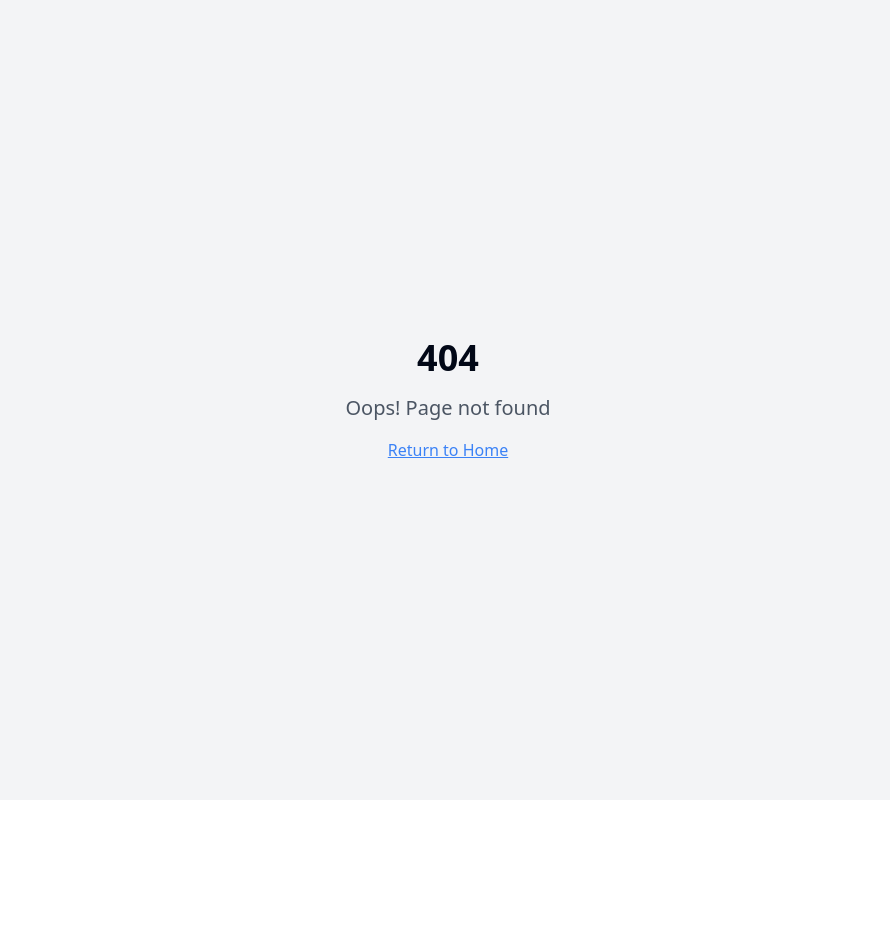
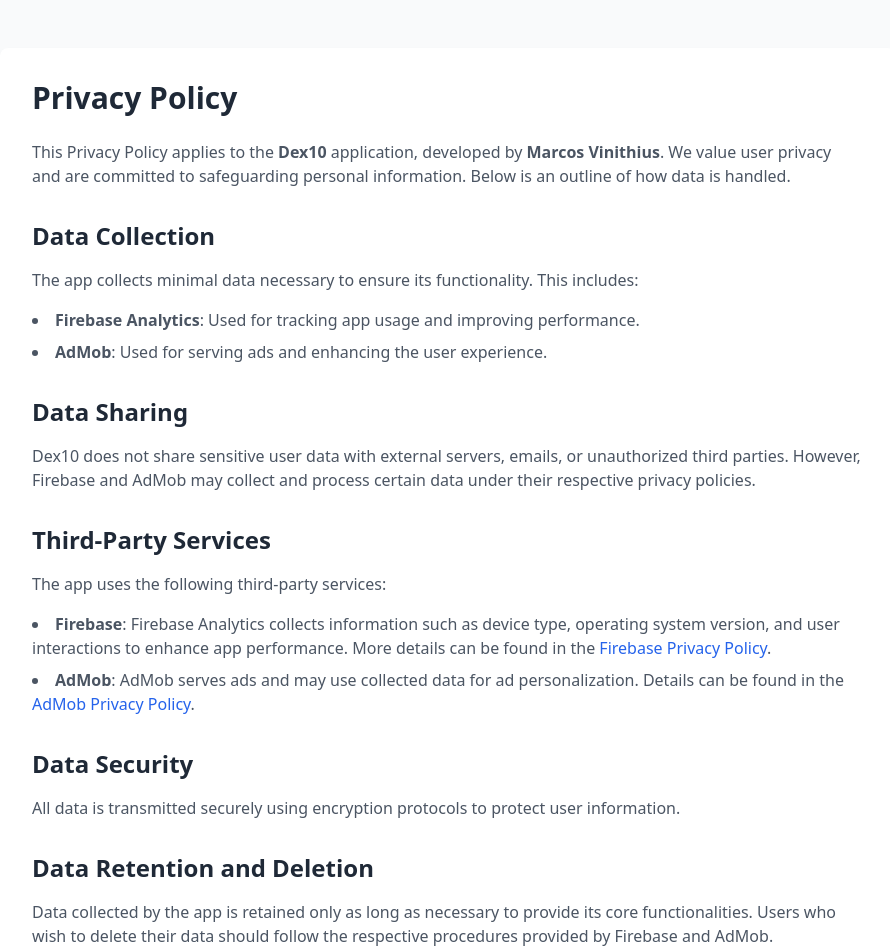
Before and after one commit to vinithius2/dex10-app, a React (Vite) app: page /privacy-policy in a window 1280 px wide. Before the commit this address had no page. Shown: the top 952 px of the page, without its empty margins (192-1082 px from the left). Before the commit the page ends 800 px from the top, so only its background shows below. Built offline with nearby package versions, Linux system fonts and the light colour scheme.

Commit message:
Add privacy policy page and app-ads.txt
- Added a privacy policy page with its content.
- Added the app-ads.txt file to the public folder.

```diff
--- a/src/App.tsx
+++ b/src/App.tsx
@@ -6,6 +6,7 @@ import { QueryClient, QueryClientProvider } from "@tanstack/react-query";
 import { BrowserRouter, Routes, Route } from "react-router-dom";
 import Index from "./pages/Index";
 import NotFound from "./pages/NotFound";
+import PrivacyPolicy from "./pages/PrivacyPolicy";
 import { LocaleProvider } from "@/context/LocaleContext";
 
 const queryClient = new QueryClient();
@@ -19,7 +20,7 @@ const App = () => (
         <BrowserRouter>
           <Routes>
             <Route path="/" element={<Index />} />
-            {/* ADD ALL CUSTOM ROUTES ABOVE THE CATCH-ALL "*" ROUTE */}
+            <Route path="/privacy-policy" element={<PrivacyPolicy />} />
             <Route path="*" element={<NotFound />} />
           </Routes>
         </BrowserRouter>
--- /dev/null
+++ b/src/pages/PrivacyPolicy.tsx
@@ -0,0 +1,75 @@
+
+import { useLocale } from "@/context/LocaleContext";
+
+const PrivacyPolicy = () => {
+  const { t } = useLocale();
+  const currentYear = new Date().getFullYear();
+
+  return (
+    <div className="min-h-screen bg-gray-50">
+      <div className="container mx-auto py-12 px-4">
+        <div className="max-w-4xl mx-auto bg-white rounded-lg shadow-md p-8">
+          <h1 className="text-3xl font-bold text-gray-800 mb-6">Privacy Policy</h1>
+
+          <p className="text-gray-600 mb-6">
+            This Privacy Policy applies to the <strong>Dex10</strong> application, developed by <strong>Marcos Vinithius</strong>. We value user privacy and are committed to safeguarding personal information. Below is an outline of how data is handled.
+          </p>
+
+          <h2 className="text-2xl font-bold text-gray-800 mt-8 mb-4">Data Collection</h2>
+          <p className="text-gray-600 mb-4">
+            The app collects minimal data necessary to ensure its functionality. This includes:
+          </p>
+          <ul className="list-disc list-inside mb-6 text-gray-600">
+            <li className="mb-2"><strong>Firebase Analytics</strong>: Used for tracking app usage and improving performance.</li>
+            <li className="mb-2"><strong>AdMob</strong>: Used for serving ads and enhancing the user experience.</li>
+          </ul>
+
+          <h2 className="text-2xl font-bold text-gray-800 mt-8 mb-4">Data Sharing</h2>
+          <p className="text-gray-600 mb-6">
+            Dex10 does not share sensitive user data with external servers, emails, or unauthorized third parties. However, Firebase and AdMob may collect and process certain data under their respective privacy policies.
+          </p>
+
+          <h2 className="text-2xl font-bold text-gray-800 mt-8 mb-4">Third-Party Services</h2>
+          <p className="text-gray-600 mb-4">
+            The app uses the following third-party services:
+          </p>
+          <ul className="list-disc list-inside mb-6 text-gray-600">
+            <li className="mb-2">
+              <strong>Firebase</strong>: Firebase Analytics collects information such as device type, operating system version, and user interactions to enhance app performance. More details can be found in the{" "}
+              <a href="https://firebase.google.com/policies/analytics" target="_blank" rel="noopener noreferrer" className="text-blue-600 hover:underline">
+                Firebase Privacy Policy
+              </a>.
+            </li>
+            <li className="mb-2">
+              <strong>AdMob</strong>: AdMob serves ads and may use collected data for ad personalization. Details can be found in the{" "}
+              <a href="https://www.google.com/intl/en/policies/privacy/" target="_blank" rel="noopener noreferrer" className="text-blue-600 hover:underline">
+                AdMob Privacy Policy
+              </a>.
+            </li>
+          </ul>
+
+          <h2 className="text-2xl font-bold text-gray-800 mt-8 mb-4">Data Security</h2>
+          <p className="text-gray-600 mb-6">
+            All data is transmitted securely using encryption protocols to protect user information.
+          </p>
+
+          <h2 className="text-2xl font-bold text-gray-800 mt-8 mb-4">Data Retention and Deletion</h2>
+          <p className="text-gray-600 mb-6">
+            Data collected by the app is retained only as long as necessary to provide its core functionalities. Users who wish to delete their data should follow the respective procedures provided by Firebase and AdMob.
+          </p>
+
+          <h2 className="text-2xl font-bold text-gray-800 mt-8 mb-4">Changes to this Policy</h2>
+          <p className="text-gray-600 mb-6">
+            Any updates to this Privacy Policy will be reflected on this page. By continuing to use the app, users agree to any modifications made.
+          </p>
+
+          <footer className="mt-12 text-center text-gray-500 text-sm">
+            © {currentYear} Dex10 by Marcos Vinithius. All rights reserved.
+          </footer>
+        </div>
+      </div>
+    </div>
+  );
+};
+
+export default PrivacyPolicy;
```
Also changed, not shown: public/app-ads.txt (added).
